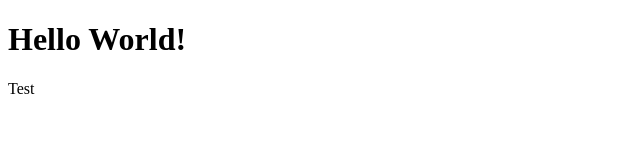
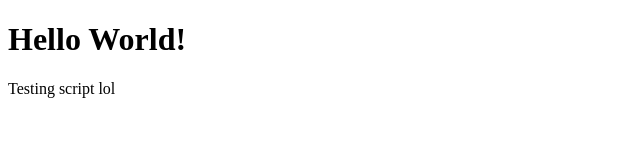
Before and after one commit to uhohstanky/Web-Design, a plain HTML site: page index.html in a window 1280 px wide. Shown: the whole page, without its empty margins (0-640 px from the left). Drawn offline with Linux system fonts and the light colour scheme.

Commit message:
Update index.html

```diff
--- a/index.html
+++ b/index.html
@@ -6,6 +6,6 @@
     </head>
     <body>
         <h1>Hello World!</h1>
-        <p>Test</p>
+        <p>Testing script lol</p>
     </body>
 </html>
```
